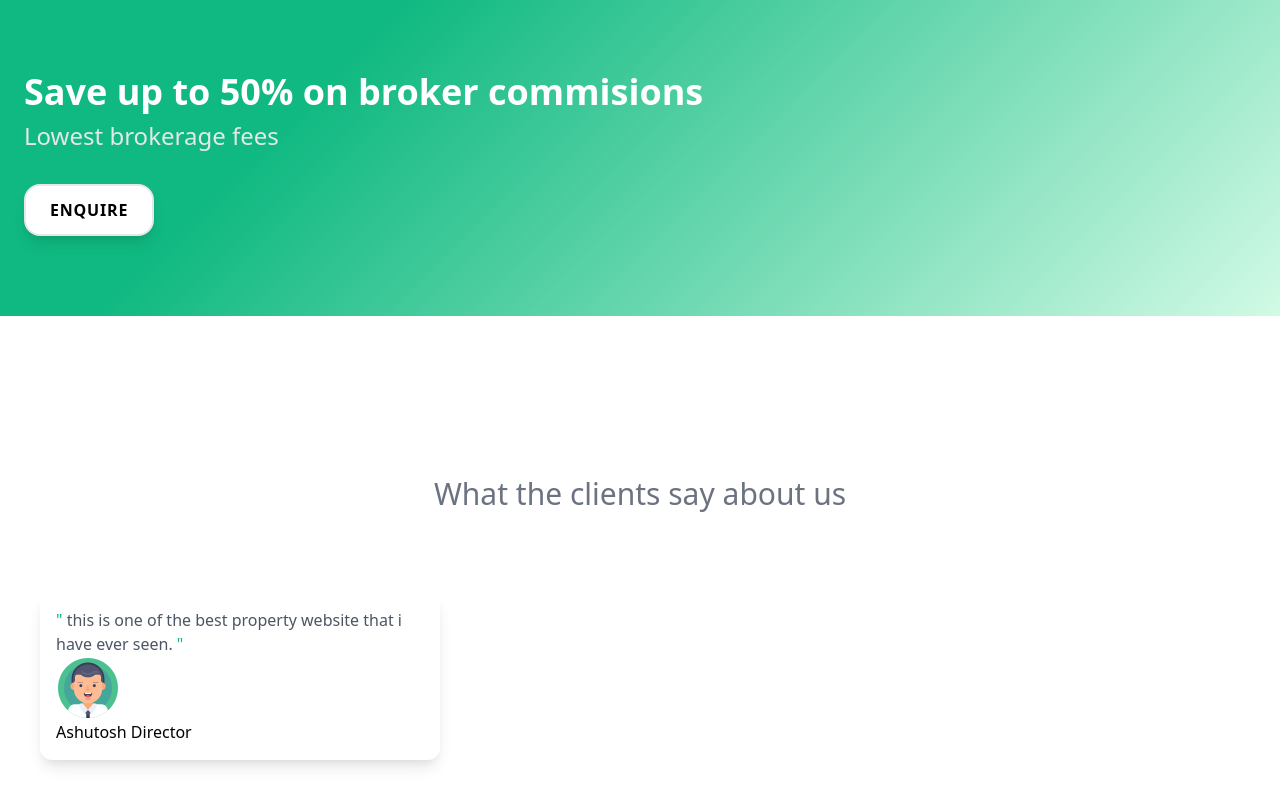
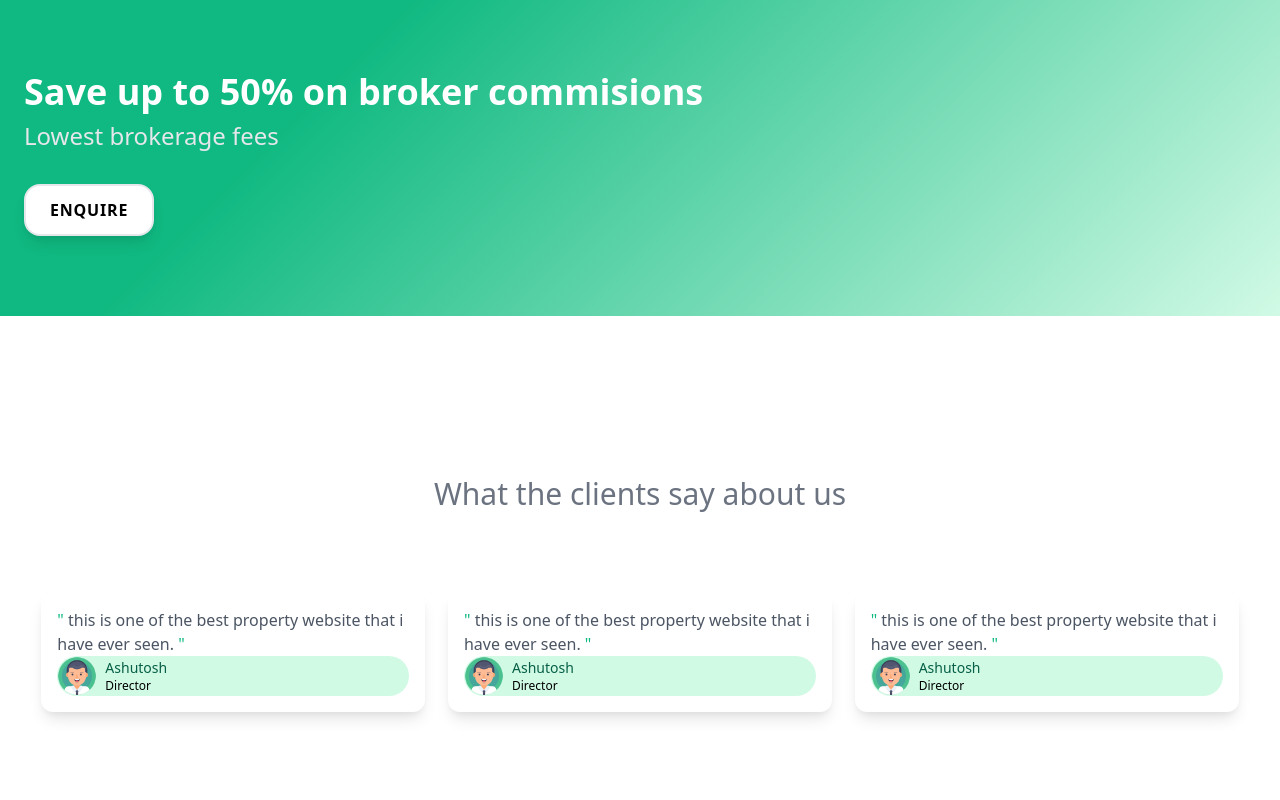
Before and after one commit to SalimKobi/Tailwind_Practice, a website: page public/index.html in a window 1280 px wide. Shown: the part 2688-3488 px from the top of the page. After the commit the page ends 3440 px from the top, so only its background shows below. Drawn offline with nearby package versions, Linux system fonts and the light colour scheme; files that its build step writes are made by us from their sources.

Commit message:
finished the card session

```diff
--- a/public/index.html
+++ b/public/index.html
@@ -307,21 +307,65 @@
     </div>
 
     <div
-      class="p-10 grid sm:grid-cols-1 md:grid-cols-3 lg:grid-cols-3 xl:grid-cols-3"
+      class="p-10 grid sm:grid-cols-1 gap-5 md:grid-cols-3 lg:grid-cols-3 xl:grid-cols-3"
     >
-      <div class="shadow-lg bg-white rounded-xl p-4">
+      <div class="shadow-lg sm:w-80 lg:w-96 bg-white mx-auto rounded-xl p-4">
         <p class="text-gray-600">
           <span class="text-green-500">"</span>
           this is one of the best property website that i have ever seen.
           <span class="text-green-500">"</span>
         </p>
-        <div>
-          <a href="">
-            <img src="images/avatar.png" alt="" />
+        <div class="flex bg-green-100 items-center rounded-full">
+          <a href="" class="block relative">
+            <img
+              class="h-10 w-10 rounded mx-auto"
+              src="images/avatar.png"
+              alt=""
+            />
           </a>
-          <div>
-            <span>Ashutosh</span>
-            <span>Director</span>
+          <div class="flex flex-col ml-2 justify-between">
+            <span class="text-sm text-green-800">Ashutosh</span>
+            <span class="text-xs flex-items-center">Director</span>
+          </div>
+        </div>
+      </div>
+      <div class="shadow-lg sm:w-80 lg:w-96 bg-white mx-auto rounded-xl p-4">
+        <p class="text-gray-600">
+          <span class="text-green-500">"</span>
+          this is one of the best property website that i have ever seen.
+          <span class="text-green-500">"</span>
+        </p>
+        <div class="flex bg-green-100 items-center rounded-full">
+          <a href="" class="block relative">
+            <img
+              class="h-10 w-10 rounded mx-auto"
+              src="images/avatar.png"
+              alt=""
+            />
+          </a>
+          <div class="flex flex-col ml-2 justify-between">
+            <span class="text-sm text-green-800">Ashutosh</span>
+            <span class="text-xs flex-items-center">Director</span>
+          </div>
+        </div>
+      </div>
+      <div class="shadow-lg sm:w-80 lg:w-96 bg-white mx-auto rounded-xl p-4">
+        <p class="text-gray-600">
+          <span class="text-green-500">"</span>
+          this is one of the best property website that i have ever seen.
+          <span class="text-green-500">"</span>
+        </p>
+        <div class="flex bg-green-100 items-center rounded-full">
+          <a href="" class="block relative">
+            <img
+              class="h-10 w-10 rounded mx-auto"
+              src="images/avatar.png"
+              alt=""
+            />
+          </a>
+          <div class="flex flex-col ml-2 justify-between">
+            <span class="text-sm text-green-800">Ashutosh</span>
+            <span class="text-xs flex-items-center">Director</span>
           </div>
         </div>
       </div>
```
